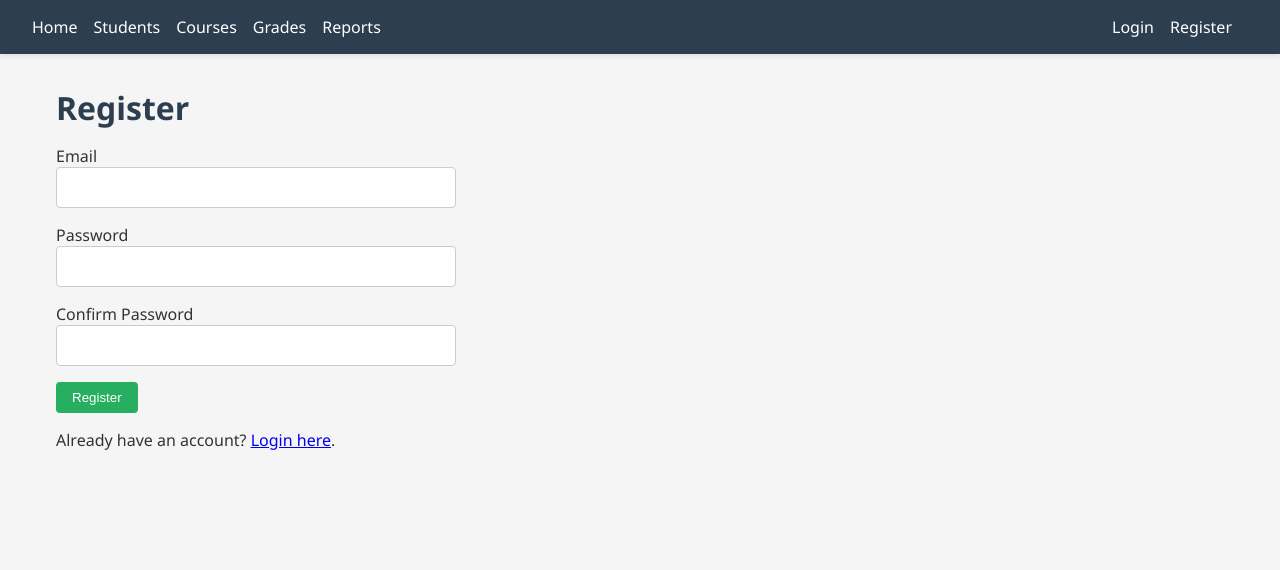
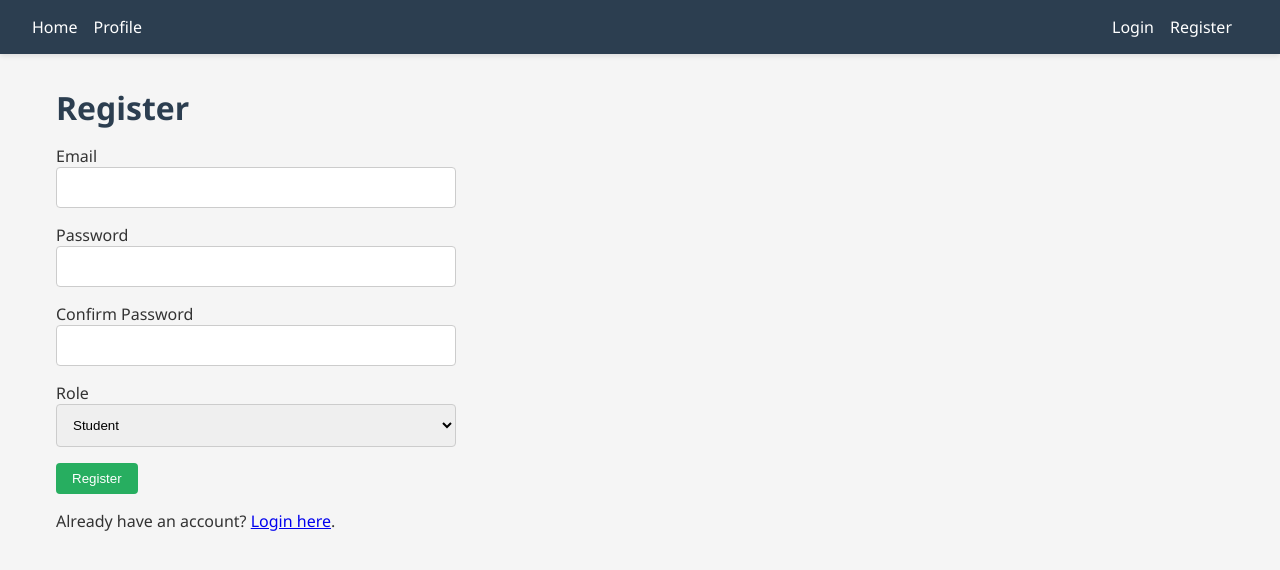
Before and after one commit to KhadijaAli123/Student-Information-System, a Flask app: page /register in a window 1280 px wide. Shown: the top 570 px of the page. Run offline with Flask 3, Linux system fonts and the light colour scheme.

Commit message:
Add admin role separation

```diff
--- a/app.py
+++ b/app.py
@@ -1,5 +1,4 @@
 from flask import Flask
-from flask_sqlalchemy import SQLAlchemy
 import os
 
 app = Flask(__name__)
@@ -7,10 +6,10 @@ app.config['SQLALCHEMY_DATABASE_URI'] = 'sqlite:///student_system.db'
 app.config['SQLALCHEMY_TRACK_MODIFICATIONS'] = False
 app.config['SECRET_KEY'] = 'your-secret-key-change-this'
 
-db = SQLAlchemy(app)
+# Import models and db after app configuration to avoid circular imports
+from models import db, Student, Course, Grade, User
 
-# Import models after db initialization
-from models import Student, Course, Grade, User
+db.init_app(app)
 
 # Import blueprints
 from routes import main_bp
--- a/models.py
+++ b/models.py
@@ -1,5 +1,7 @@
-from app import db
+from flask_sqlalchemy import SQLAlchemy
 from datetime import datetime
+
+db = SQLAlchemy()
 
 class User(db.Model):
     __tablename__ = 'users'
--- a/routes.py
+++ b/routes.py
@@ -1,6 +1,5 @@
 from flask import Blueprint, render_template, request, redirect, url_for, jsonify, flash, session, g
-from app import db
-from models import Student, Course, Grade, User, enrollments
+from models import db, Student, Course, Grade, User, enrollments
 from datetime import datetime
 from functools import wraps
 from werkzeug.security import generate_password_hash, check_password_hash
@@ -100,18 +99,19 @@ def register():
         email = request.form.get('email')
         password = request.form.get('password')
         confirm_password = request.form.get('confirm_password')
+        role = request.form.get('role', 'student').strip().lower()
 
         if password != confirm_password:
             flash('Passwords do not match', 'error')
             return redirect(url_for('main.register'))
 
+        if role not in {'student', 'admin'}:
+            flash('Please select a valid role', 'error')
+            return redirect(url_for('main.register'))
+
         if User.query.filter_by(email=email).first():
             flash('Email is already registered', 'error')
             return redirect(url_for('main.register'))
-
-        role = 'student'
-        if User.query.count() == 0:
-            role = 'admin'
 
         new_user = User(
             email=email,
@@ -121,7 +121,7 @@ def register():
 
         db.session.add(new_user)
         db.session.commit()
-        flash('Registration successful. You can login now.', 'success')
+        flash(f'Registration successful. You can login now as {role}.', 'success')
         return redirect(url_for('main.login'))
 
     return render_template('register.html')
@@ -142,6 +142,7 @@ def profile():
 
 @main_bp.route('/students')
 @login_required
+@role_required('admin')
 def list_students():
     """Display all students"""
     students = Student.query.all()
@@ -196,6 +197,7 @@ def add_student():
 
 @main_bp.route('/students/<int:student_id>')
 @login_required
+@role_required('admin')
 def view_student(student_id):
     """View a specific student"""
     student = Student.query.get_or_404(student_id)
@@ -252,6 +254,7 @@ def delete_student(student_id):
 
 @main_bp.route('/courses')
 @login_required
+@role_required('admin')
 def list_courses():
     """Display all courses"""
     courses = Course.query.all()
@@ -297,6 +300,7 @@ def add_course():
 
 @main_bp.route('/courses/<int:course_id>')
 @login_required
+@role_required('admin')
 def view_course(course_id):
     """View a specific course"""
     course = Course.query.get_or_404(course_id)
@@ -406,6 +410,7 @@ def remove_enrollment(course_id, student_id):
 
 @main_bp.route('/grades')
 @login_required
+@role_required('admin')
 def list_grades():
     """Display all grades with search functionality"""
     search = request.args.get('search', '')
@@ -550,6 +555,7 @@ def view_transcript(student_id):
 
 @main_bp.route('/reports')
 @login_required
+@role_required('admin')
 def reports():
     """Display dashboard reports and course performance summaries"""
     total_students = Student.query.count()
--- a/templates/base.html
+++ b/templates/base.html
@@ -135,16 +135,20 @@
     <nav>
         <div class="nav-left">
             <a href="/">Home</a>
-            <a href="/students">Students</a>
-            <a href="/courses">Courses</a>
-            <a href="/grades">Grades</a>
-            <a href="/reports">Reports</a>
+            {% if g.current_user and g.is_admin %}
+                <a href="/students">Students</a>
+                <a href="/courses">Courses</a>
+                <a href="/grades">Grades</a>
+                <a href="/reports">Admin Panel</a>
+            {% else %}
+                <a href="/profile">Profile</a>
+            {% endif %}
         </div>
         <div class="nav-right">
             {% if g.current_user %}
                 <a href="/profile">Profile</a>
                 {% if g.is_admin %}
-                    <a href="/reports">Admin Reports</a>
+                    <a href="/reports">Admin Panel</a>
                 {% endif %}
                 <span>Logged in as {{ g.current_user.email }} ({{ g.current_user.role }})</span>
                 <a href="/logout">Logout</a>
--- a/templates/index.html
+++ b/templates/index.html
@@ -6,7 +6,11 @@
 <h1>Welcome to Student Information System</h1>
 
 {% if g.current_user %}
-    <p style="margin-top: 1rem; font-size: 1.1rem; color: #555;">Hello {{ g.current_user.email }}! Manage students, courses, grades, and reports from a single dashboard.</p>
+    {% if g.is_admin %}
+        <p style="margin-top: 1rem; font-size: 1.1rem; color: #555;">Hello {{ g.current_user.email }}! You are in the admin panel and can manage students, courses, grades, and reports.</p>
+    {% else %}
+        <p style="margin-top: 1rem; font-size: 1.1rem; color: #555;">Hello {{ g.current_user.email }}! Your account is set as a student account with limited access to the system.</p>
+    {% endif %}
 {% else %}
     <p style="margin-top: 1rem; font-size: 1.1rem; color: #555;">Login or register to manage your student information system safely and securely.</p>
 {% endif %}
--- a/templates/profile.html
+++ b/templates/profile.html
@@ -8,6 +8,6 @@
         <p><strong>Email:</strong> {{ user.email }}</p>
         <p><strong>Role:</strong> {{ user.role }}</p>
         <p><strong>Account created:</strong> {{ user.created_at.strftime('%Y-%m-%d %H:%M:%S') }}</p>
-        <p>This profile page was added as a small feature guided by AI GPT review.</p>
+        <p>This profile page was added as a small feature.</p>
     </div>
 {% endblock %}
--- a/templates/register.html
+++ b/templates/register.html
@@ -17,6 +17,13 @@
             <label for="confirm_password">Confirm Password</label><br>
             <input type="password" name="confirm_password" id="confirm_password" required style="width: 100%; padding: 0.75rem; border: 1px solid #ccc; border-radius: 4px;">
         </div>
+        <div style="margin-bottom: 1rem;">
+            <label for="role">Role</label><br>
+            <select name="role" id="role" required style="width: 100%; padding: 0.75rem; border: 1px solid #ccc; border-radius: 4px;">
+                <option value="student">Student</option>
+                <option value="admin">Admin</option>
+            </select>
+        </div>
         <button class="btn btn-success" type="submit">Register</button>
     </form>
     <p style="margin-top: 1rem;">Already have an account? <a href="{{ url_for('main.login') }}">Login here</a>.</p>
```
Also changed, not shown: tests/test_auth_roles.py (added, +40 -0 lines).
